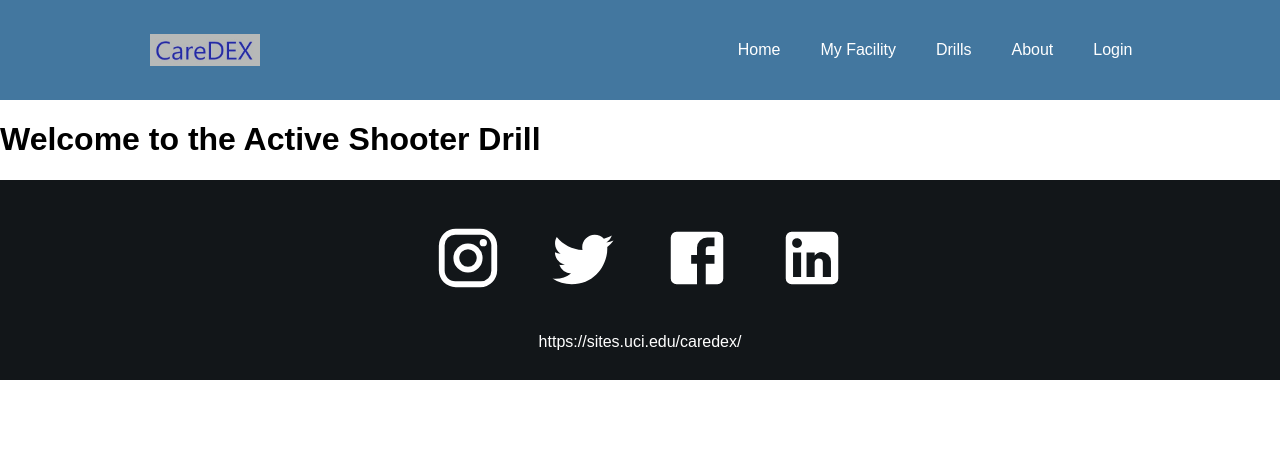
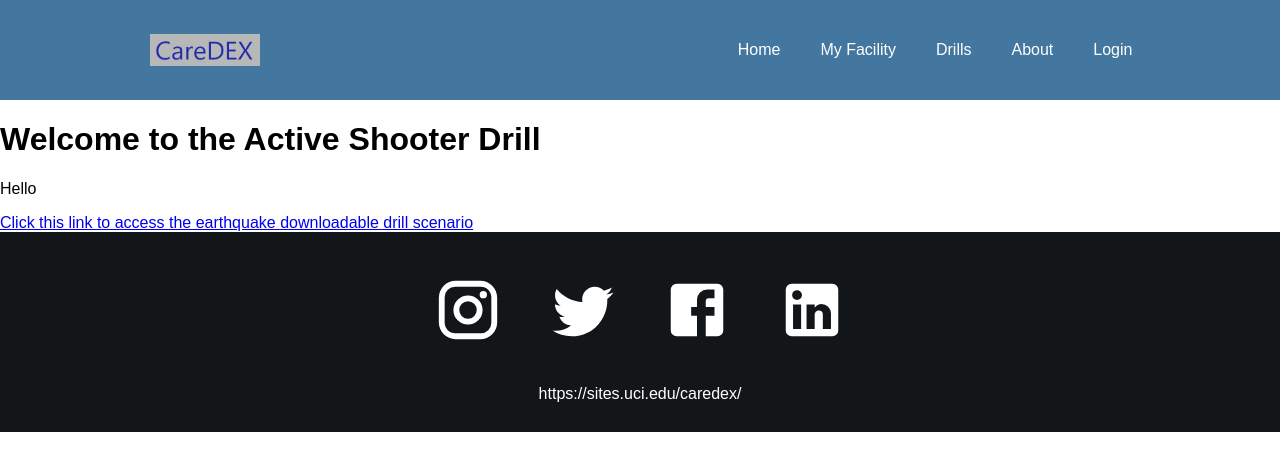
Before and after one commit to 4K416/CareDEX_Website, a React (Create React App) app: page /#/activeshooterdrill in a window 1280 px wide. Shown: the top 470 px of the page. Built offline with nearby package versions, Linux system fonts and the light colour scheme; the HTML template or start-up script is replaced by a standard one.

Commit message:
Adding drill links

```diff
--- a/src/pages/ActiveShooterDrill.js
+++ b/src/pages/ActiveShooterDrill.js
@@ -5,6 +5,9 @@ const ActiveShooterDrill = () => {
     return (
         <div>
             <h1>Welcome to the Active Shooter Drill</h1>
+            <p>Hello</p>
+            <a href="https://docs.google.com/document/d/1KP6gnt8U1n1AbHriQDuowlHqiub8V-dj7L7jeqTwQCw/edit">Click this link to access the earthquake downloadable drill scenario</a>
+
 
         </div>
     );
--- a/src/pages/EarthquakeDrill.js
+++ b/src/pages/EarthquakeDrill.js
@@ -5,6 +5,8 @@ const EarthquakeDrill = () => {
     return (
         <div>
             <h1>Welcome to the Earthquake Drill</h1>
+            <p>Hello</p>
+            <a href="https://docs.google.com/document/d/1HIX7uOb-alsj_edfF2i6nrOacwEiOQSJ_ESVMXw-6hc/edit">Click this link to access the earthquake drill downloadable drill scenario</a>
 
         </div>
     );
--- a/src/pages/FireDrill.js
+++ b/src/pages/FireDrill.js
@@ -4,6 +4,8 @@ const FireDrill = () => {
     return (
         <div>
             <h1>Welcome to the Fire Drill</h1>
+            <p> Hello </p>
+            <a href="https://docs.google.com/document/d/1Lfv-Otwr1K4gEgCR_fb6G3777AAUPpCSlJ9xnakVCM8/edit">Click this link to access the fire drill downloadable drill scenario</a>
 
         </div>
     );
--- a/src/pages/TornadoDrill.js
+++ b/src/pages/TornadoDrill.js
@@ -5,6 +5,10 @@ const TornadoDrill = () => {
     return (
         <div>
             <h1>Welcome to the Tornado Drill</h1>
+            <p> Hello </p>
+            <a href="https://docs.google.com/document/d/1KP6gnt8U1n1AbHriQDuowlHqiub8V-dj7L7jeqTwQCw/edit">Click this link to access the tornado drill downloadable drill scenario </a>
+
+
 
         </div>
     );
```
